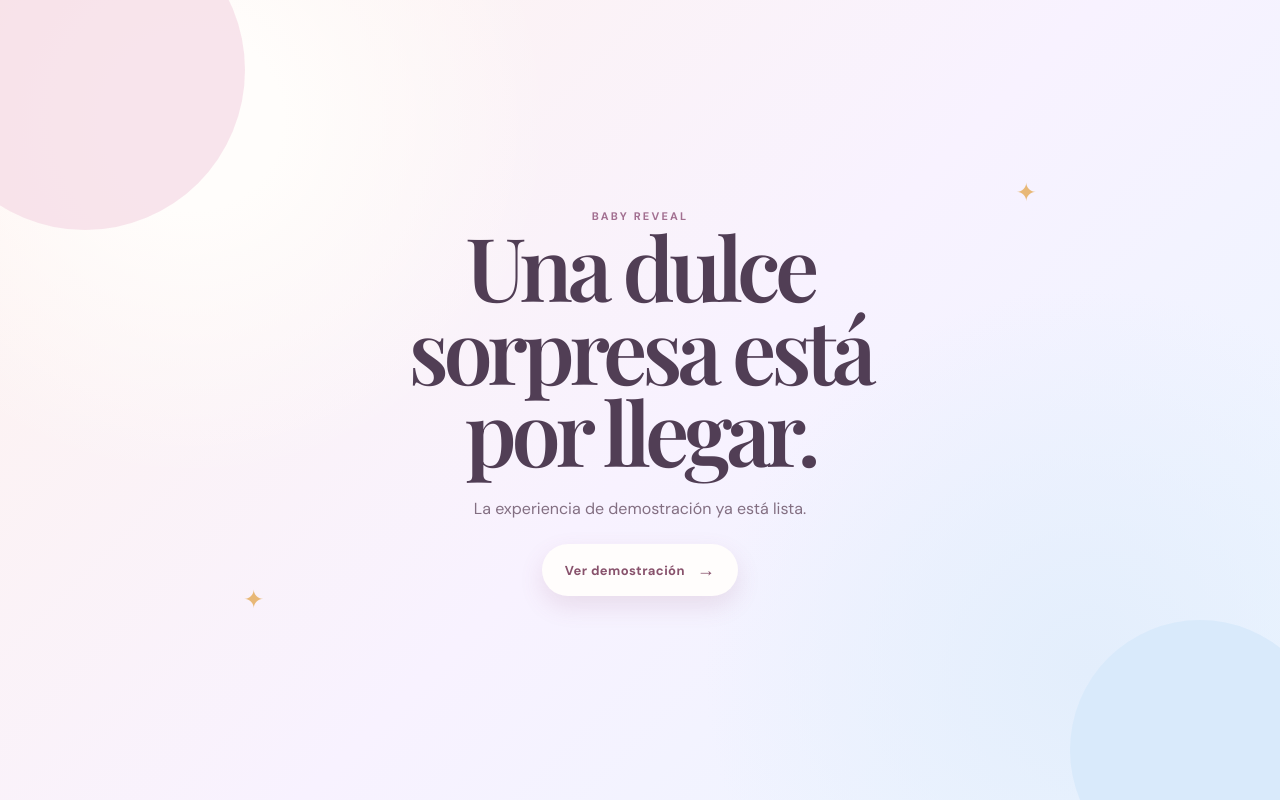
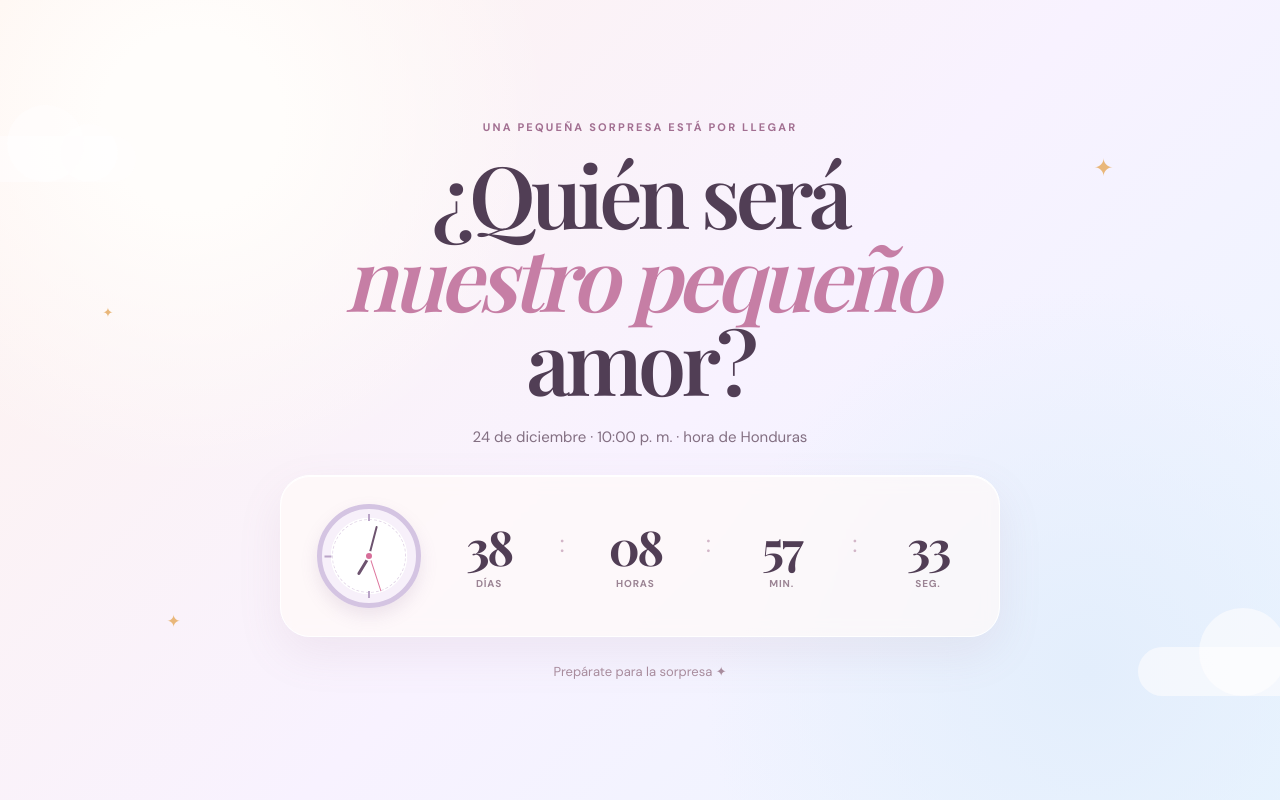
Before and after one commit to cesarwelch/baby-reveal, a plain HTML site: page index.html in a window 1280 px wide. Drawn offline with nearby package versions, Linux system fonts and the light colour scheme; a web font is replaced by a local one.

Commit message:
Configure official Honduras reveal countdown

```diff
--- a/index.html
+++ b/index.html
@@ -4,16 +4,22 @@
     <meta charset="UTF-8" />
     <meta name="viewport" content="width=device-width, initial-scale=1.0" />
     <meta name="theme-color" content="#fff9f4" />
+    <meta name="description" content="Una dulce sorpresa está por llegar." />
     <title>Una dulce sorpresa</title>
     <link rel="stylesheet" href="assets/styles.css" />
   </head>
-  <body class="landing">
-    <main class="landing-card">
-      <span class="eyebrow">Baby reveal</span>
-      <h1>Una dulce<br />sorpresa está<br />por llegar.</h1>
-      <p>La experiencia de demostración ya está lista.</p>
-      <a class="restart-button" href="demo/">Ver demostración <span>→</span></a>
+  <body>
+    <canvas id="celebration-canvas" aria-hidden="true"></canvas>
+    <div class="sky-decoration" aria-hidden="true"><span class="cloud cloud-one"></span><span class="cloud cloud-two"></span><span class="spark spark-one">✦</span><span class="spark spark-two">✦</span><span class="spark spark-three">✦</span></div>
+    <main class="reveal-shell" aria-live="polite">
+      <p class="eyebrow">Una pequeña sorpresa está por llegar</p>
+      <h1 class="hero-title">¿Quién será<br /><em>nuestro pequeño</em><br />amor?</h1>
+      <p class="event-note">24 de diciembre · 10:00 p. m. · hora de Honduras</p>
+      <section class="countdown-card" aria-label="Cuenta regresiva"><div class="clock" aria-hidden="true"><span class="clock-dot"></span><span class="hand hand-hour"></span><span class="hand hand-minute"></span><span class="hand hand-second"></span><span class="tick t12"></span><span class="tick t3"></span><span class="tick t6"></span><span class="tick t9"></span></div><div class="counter" aria-label="Tiempo restante"><div><strong id="days">00</strong><span>días</span></div><i>:</i><div><strong id="hours">00</strong><span>horas</span></div><i>:</i><div><strong id="minutes">00</strong><span>min.</span></div><i>:</i><div><strong id="seconds">00</strong><span>seg.</span></div></div></section>
+      <p class="tiny-note">Prepárate para la sorpresa ✦</p>
     </main>
-    <div class="orb orb-one"></div><div class="orb orb-two"></div><div class="star s-one">✦</div><div class="star s-two">✦</div>
+    <section class="reveal-panel" aria-hidden="true"><div class="reveal-glow"></div><div class="balloon b-one"></div><div class="balloon b-two"></div><div class="balloon b-three"></div><div class="reveal-copy"><p class="eyebrow">La espera terminó</p><h2>¡Es un niño!</h2><p>Te esperamos con mucho amor.</p></div></section>
+    <script>window.REVEAL_CONFIG={mode:'real',targetTime:'2026-12-25T04:00:00.000Z',result:'boy',title:'¡Es un niño!',subtitle:'Te esperamos con mucho amor.'};</script>
+    <script src="assets/reveal.js"></script>
   </body>
 </html>
```
